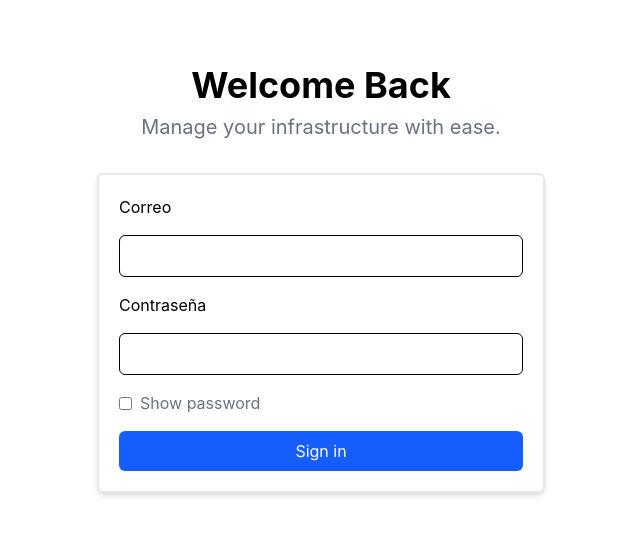
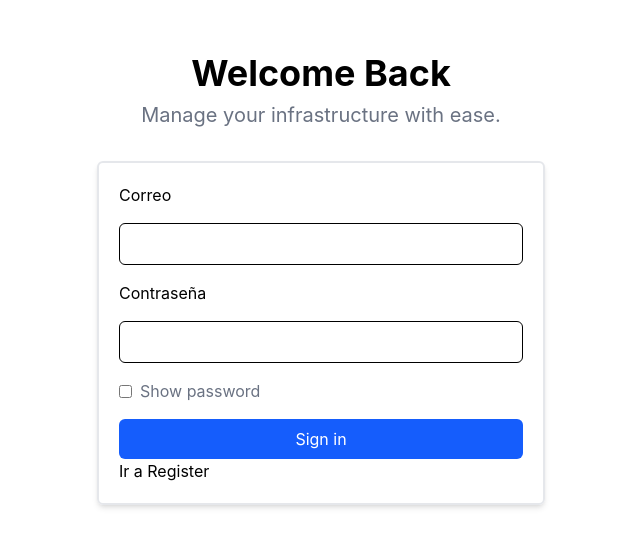
Before and after one commit to FelipeDiazP/TI-inventory, a React (Vite) app: page / in a window 1280 px wide. Shown: the part 121-668 px from the top of the page, without its empty margins (319-959 px from the left). Built offline with nearby package versions, Linux system fonts and the light colour scheme; no server answers; a web font is replaced by a local one; what tailwind-animations would draw is missing.

Commit message:
update tickets / supabase fix

```diff
--- a/src/pages/Login.jsx
+++ b/src/pages/Login.jsx
@@ -1,8 +1,9 @@
 import { useState } from 'react'
 import { useNavigate } from 'react-router-dom'
 import { supabase } from '../lib/supabase'
+import { Link } from 'react-router-dom'
 
-export default function Login () {
+export default function Login() {
   const [showPassword, setShowPassword] = useState(false)
   const [form, setForm] = useState({
     email: '',
@@ -81,6 +82,10 @@ export default function Login () {
             Sign in
           </button>
         </form>
+
+        <Link to="/Register">
+          Ir a Register
+        </Link>
       </div>
     </div>
   )
```
